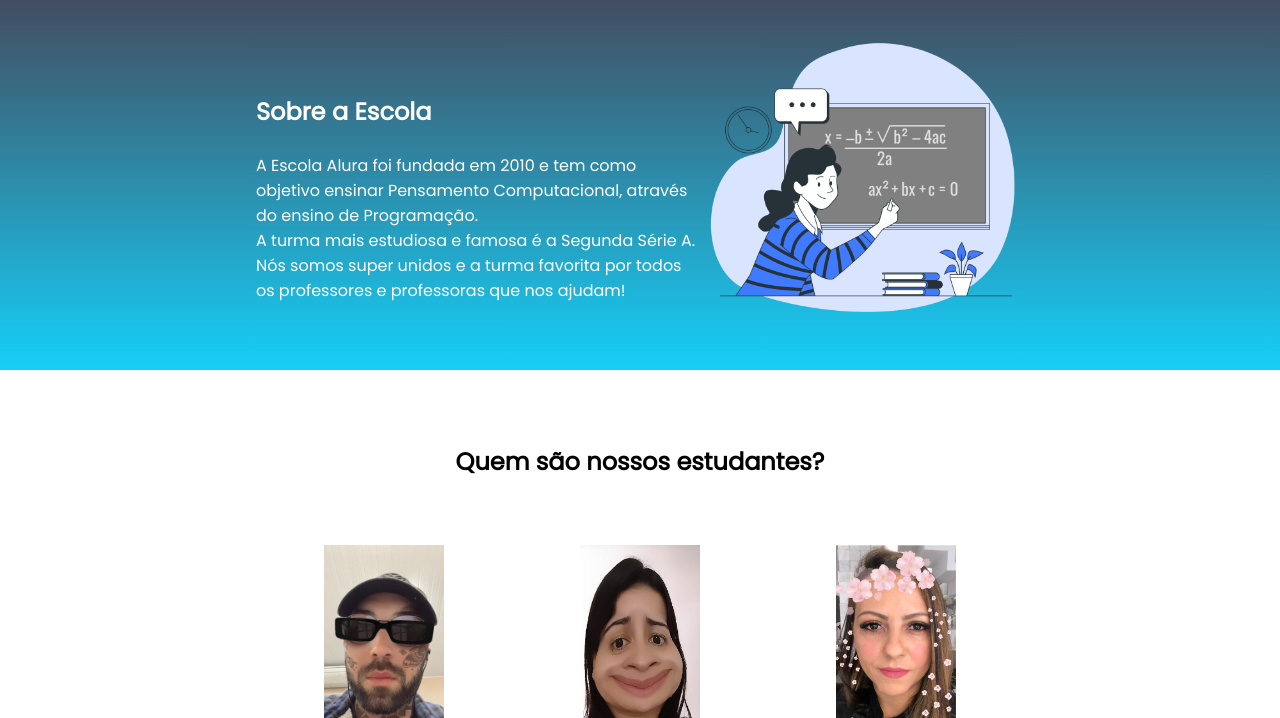
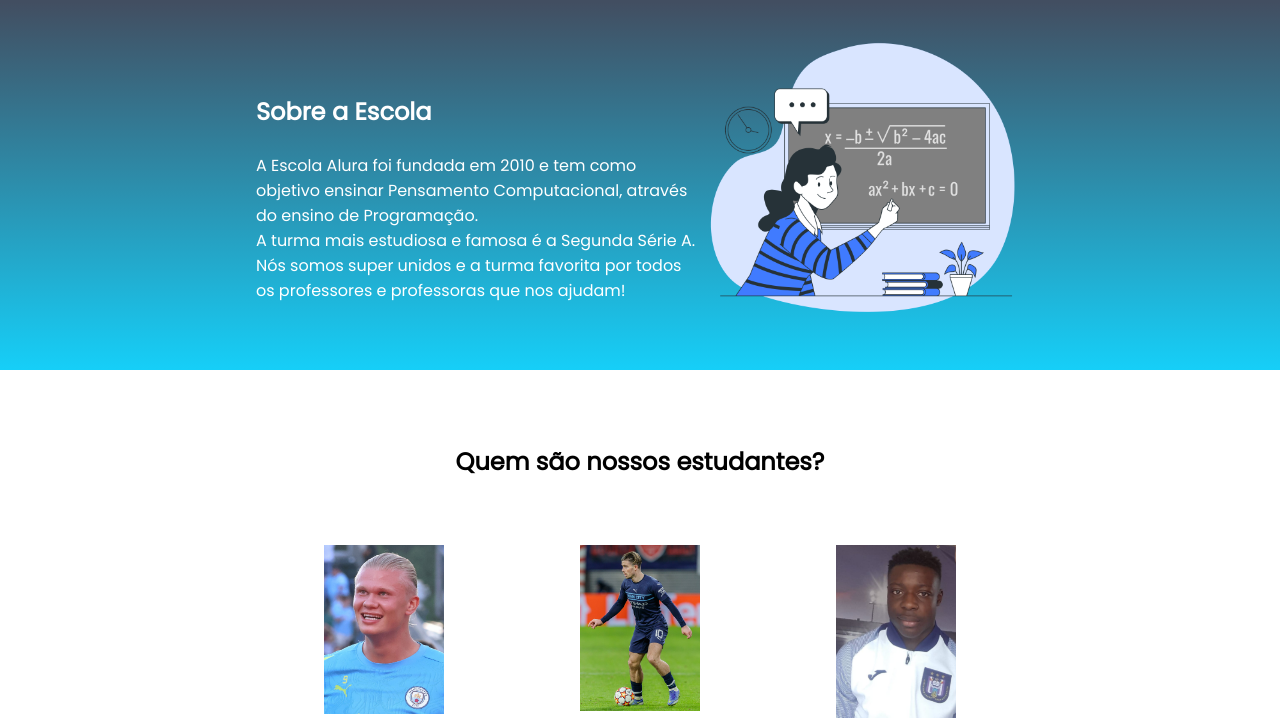
Before and after one commit to leoozinho/projeto-feira, a plain HTML site: page index.html in a window 1280 px wide. Shown: the part 75-793 px from the top of the page. Drawn offline with Linux system fonts and the light colour scheme.

Commit message:
mudei a fotos

```diff
--- a/index.html
+++ b/index.html
@@ -36,7 +36,7 @@
         <div class="estudante-todos">
             <span></span>
             <div class="estudante-div">
-                <img class="estudante-imagem" src="Marcelo.jpeg" alt="foto do marcelo">
+                <img class="estudante-imagem" src="Manchester City Football Club/Erling Haaland.jpg" alt="foto do marcelo">
                 <h3 class="estudante-nome">Marcelo</h3>
                 <a href="https://github.com/marcelopaludetto"><img class="estudante-icone" src="github.png"
                         alt="icone github"></a>
@@ -46,7 +46,7 @@
                         alt="icone instagram"></a>
             </div>
             <div class="estudante-div">
-                <img class="estudante-imagem" src="Gabi.jpg" alt="foto da gabi">
+                <img class="estudante-imagem" src="Manchester City Football Club/Jack Grealish.jpg" alt="foto da gabi">
                 <h3 class="estudante-nome">Gabriela</h3>
                 <a href="https://github.com/GabrielaM-L"><img class="estudante-icone" src="github.png"
                         alt="icone github"></a>
@@ -56,7 +56,7 @@
                         alt="icone instagram"></a>
             </div>
             <div class="estudante-div">
-                <img class="estudante-imagem" src="Liz.jpg" alt="foto da lizandra">
+                <img class="estudante-imagem" src="Manchester City Football Club/Jérémy Doku.png" alt="foto da lizandra">
                 <h3 class="estudante-nome">Lizandra</h3>
                 <a href="https://github.com/LizandraDuarte40"><img class="estudante-icone" src="github.png"
                         alt="icone github"></a>
```
